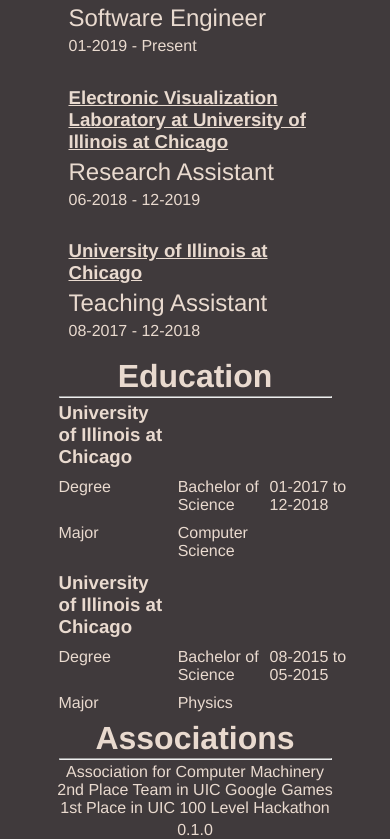
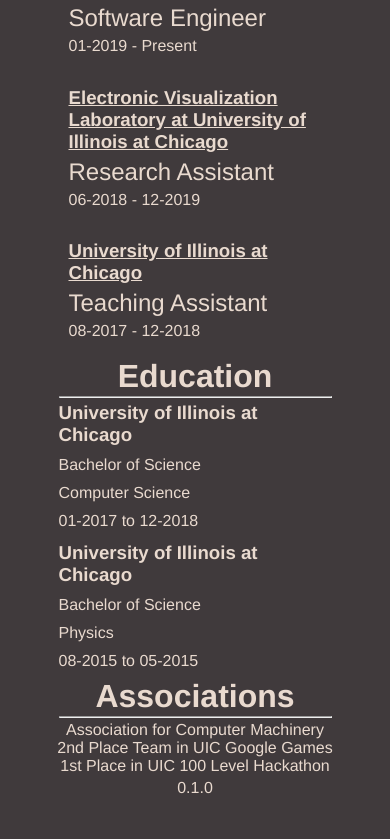
Before and after one commit to avenmia/PersonalWebsite, a Vue app: page / in a window 390 px wide. Shown: the part 1807-2646 px from the top of the page. After the commit the page ends 2604 px from the top, so only its background shows below. Built offline with nearby package versions, Linux system fonts and the light colour scheme.

Commit message:
Adding responsiveness to education section

```diff
--- a/src/components/resume/Education.vue
+++ b/src/components/resume/Education.vue
@@ -122,5 +122,20 @@
   grid-row-start: 2;
 }
 
+@media screen and (max-width: 550px)
+{
+  .grid
+  {
+    display: flex;
+    flex-direction: column;
+  }
+
+  .key
+  {
+    display: none;
+  }
+
+}
+
 
 </style>
```
